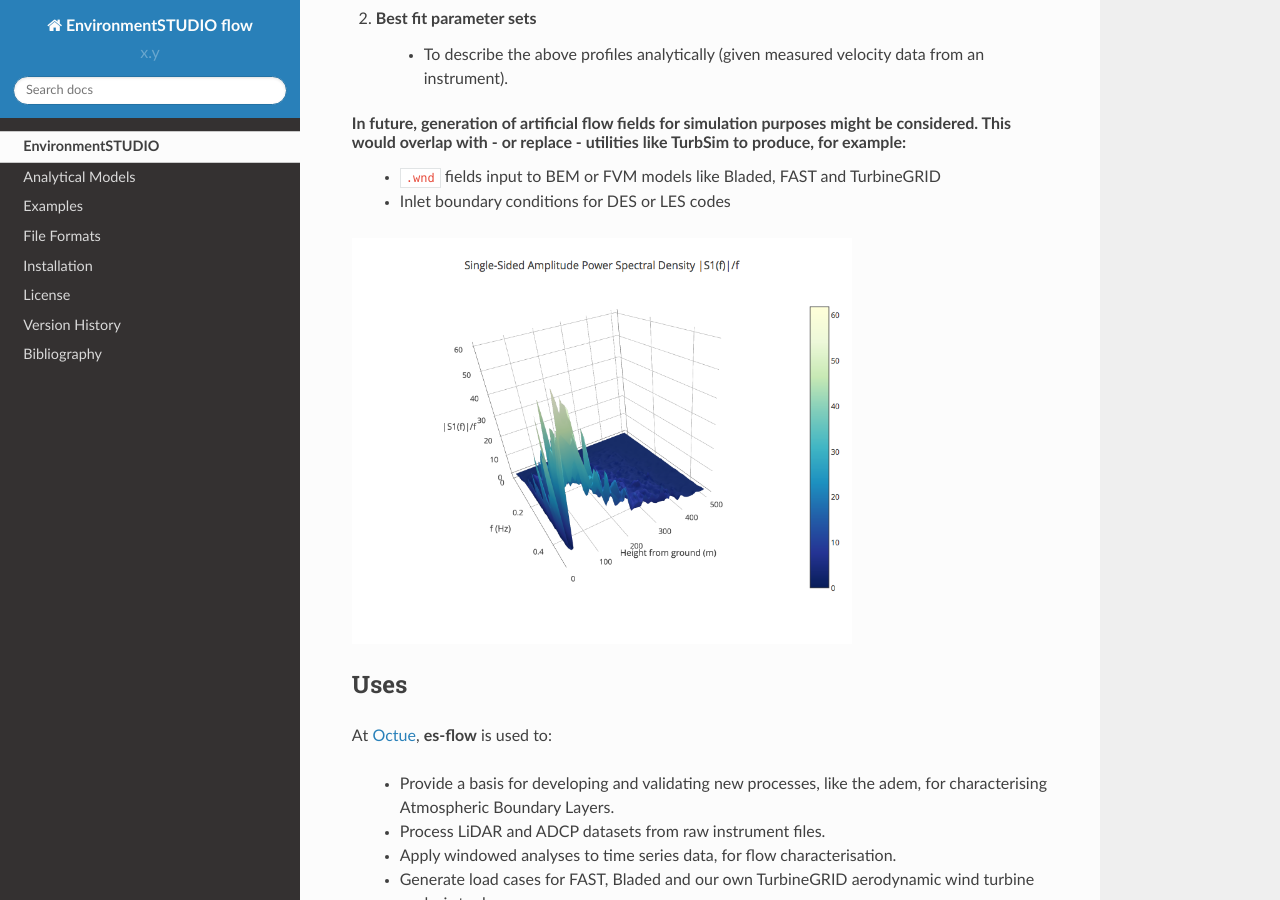
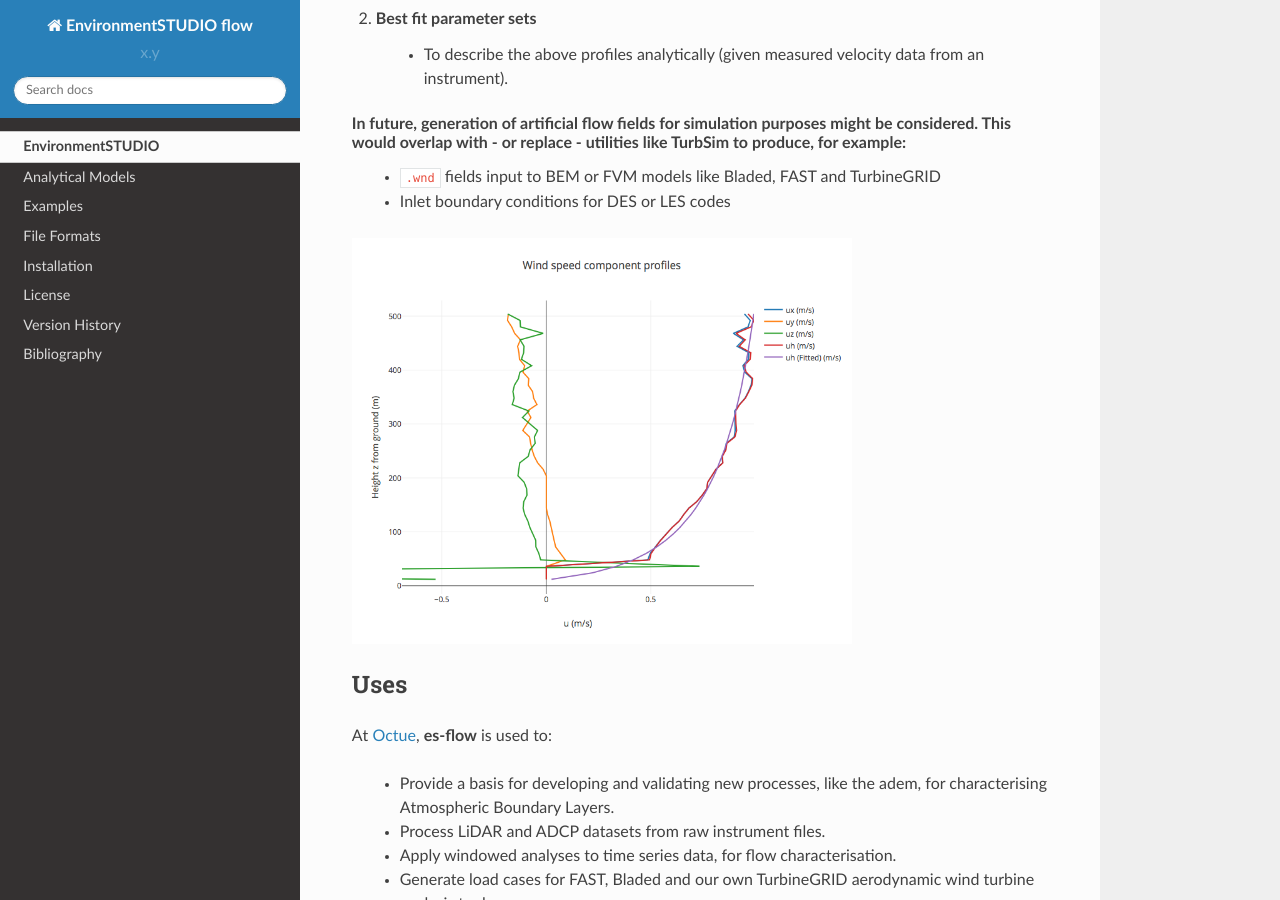
Before and after one commit to octue/es-flow, a Sphinx documentation site: the page built from docs/source/index.rst, in a window 1280 px wide and 900 px high, scrolled down 1244 px. Built offline with Sphinx 7.4.7 and the Read the Docs theme 2.0.0, drawn with Linux system fonts in a browser that asks for light colours; pages that are not in the unit, such as notebooks, are missing from menus.

Commit message:
FIX incorrect image reference

```diff
--- a/docs/source/index.rst
+++ b/docs/source/index.rst
@@ -39,7 +39,7 @@ In future, generation of artificial flow fields for simulation purposes might be
     - ``.wnd`` fields input to BEM or FVM models like Bladed, FAST and TurbineGRID
     - Inlet boundary conditions for DES or LES codes
 
-.. figure:: images/psd_s11_lidar.png
+.. figure:: images/wind_speed_component_fit.png
    :width: 500
    :alt: Atmospheric Boundary Layer velocity profile, fitted with es-flow
 
```
